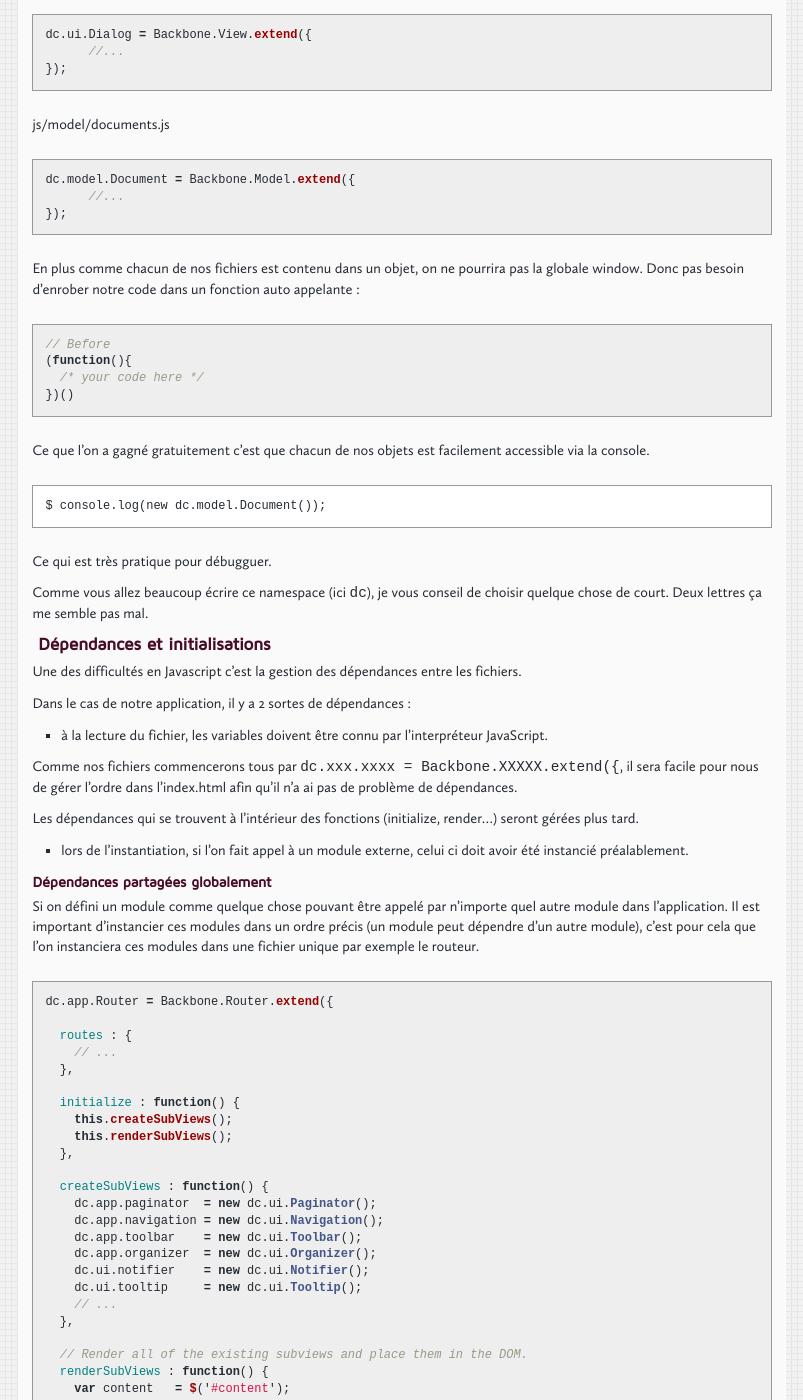
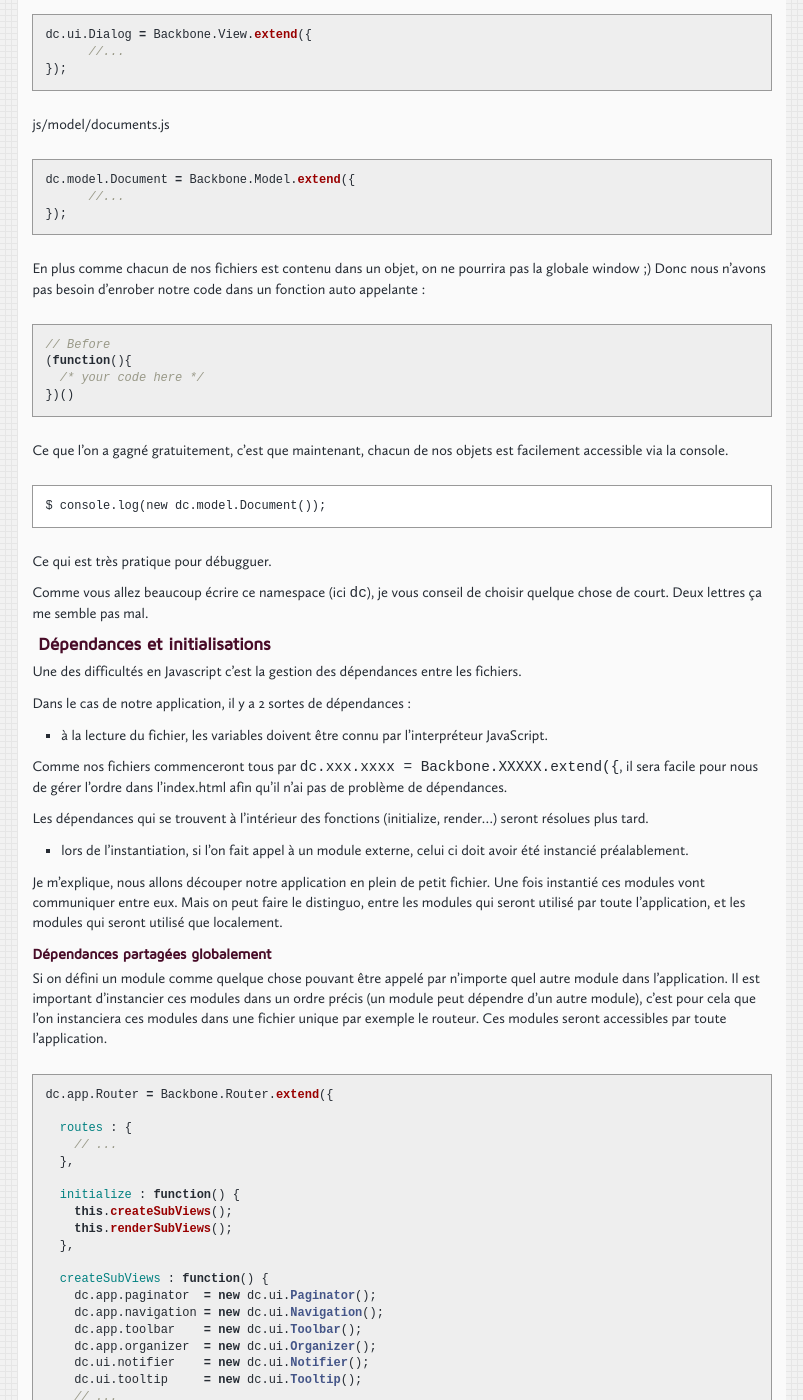
Before and after one commit to pullrequest/pullrequest.github.com, a Jekyll site: the page built from _posts/2012-02-25-backbone-tips-from-document-cloud.md, in a window 1280 px wide and 1400 px high, scrolled down 2714 px. Shown: the whole window, without its empty margins (132-935 px from the left). Built offline with Jekyll 4.4.1, drawn with Linux system fonts in a browser that asks for light colours; nearby versions of some CDN libraries; comment, search, counter and statistics services are not loaded; some of the changed text lies outside the part shown.

Commit message:
Update _posts/2012-02-25-backbone-tips-from-document-cloud.md

```diff
--- a/_posts/2012-02-25-backbone-tips-from-document-cloud.md
+++ b/_posts/2012-02-25-backbone-tips-from-document-cloud.md
@@ -6,8 +6,7 @@
 ---
 
 
-[Bakbone](http://documentcloud.github.com/backbone/) est un super projet car il embarque en très peu de ligne, un
-ensemble de bonne pratiques qui rendra votre code bien plus lisible et
+[Bakbone](http://documentcloud.github.com/backbone/) est un projet que j'aime beaucoup car il embarque en très peu de ligne, un ensemble de bonne pratiques qui rendra votre code bien plus lisible et
 compréhensible par les autres développeurs.
 
 Mais Backbone comme jQuery,
@@ -19,9 +18,9 @@
 
 Dans cet article je parlerais beaucoup de tout ça qui va autour de Backbone, mais finalement très peu du framework en tant que tel. Je vous laisse le soin de lire la [doc officiel](http://documentcloud.github.com/backbone/), ou même le [code commenté](http://documentcloud.github.com/backbone/docs/backbone.html) car celui ci est très claire.
 
-Ce qui m'importe le plus pour structurer un code c'est la simplicité et la facilité de compréhension. Je vais donc vous présenter une approche pragmatique et minimaliste qui vous permettra de mettre en place des projets fronts conséquent (comme celui [DocumentCloud](http://www.documentcloud.org/public/search/)).
+Ce qui m'a plu dans le l'utlisation faite de Backbone chez DocumentCloud, c'est la simplicité et la facilité de compréhension du code. Je vais donc vous présenter une approche pragmatique et minimaliste qui vous permettra de mettre en place des projets fronts conséquent (comme celui [ci](http://www.documentcloud.org/public/search/)).
 
-Je me détache des présentations du type [How to build large scale jQuery application](http://addyosmani.com/blog/large-scale-jquery/) qui je trouve bien pensé mais plus complexe à appliquer. Je trouve l'idée d'utiliser RequireJs et un PubSub intéressante, mais au final cela entraine une surcouche de complexité qui n'est pas nécessaire pour toute les applications.
+Cet article se détache des présentations du type [How to build large scale jQuery application](http://addyosmani.com/blog/large-scale-jquery/) qui je trouve bien pensé mais plus complexe à appliquer. Je trouve l'idée d'utiliser RequireJs et un PubSub intéressante, mais au final cela entraine une surcouche de complexité qui n'est pas nécessaire pour toute les applications.
 
 ### Structuration des fichiers
 
@@ -99,10 +98,10 @@
 })
 {% endhighlight %}
 
-Mantenant vous avez compris le principe des JST. Si ce n'est pas le cas,
-lisez cet article là <http://ricostacruz.com/backbone-patterns/#jst_templates>.
+Mantenant vous avez compris le principe des JST. Si jamais ce n'est pas le cas,
+lisez cet article là <http://ricostacruz.com/backbone-patterns/#jst_templates>, ou les liens ci dessous.
 
-Il existe de nombreuses solutions pour votre application, mais si vous souhaitez quelque chose qui fonctionne avec n'importe quel template (underscore template, jquery-tmpl, handlebars, des strings pures) jetez un oeil à ce projet <https://github.com/Filirom1/universal-jst> #auto-promotion :)
+Il existe de nombreuses solutions pour faire du JST dans votre application, mais, si vous souhaitez quelque chose qui fonctionne avec n'importe quel template (underscore template, jquery-tmpl, handlebars, des strings pures) jetez un oeil à ce projet <https://github.com/Filirom1/universal-jst> #auto-promotion :)
 
 Sinon regarder les projets ci dessous :
 
@@ -114,10 +113,10 @@
 
 ### Utilisation d'un Namespace
 
-Trouvez un nom court pour votre namespace, qui n'est pas un mot clé réservé. Par exemple, DocumentCloud à choisi d'utiliser ses initiales : `dc`
+Trouvez un nom court pour votre namespace qui n'est pas un mot clé réservé. Par exemple, DocumentCloud à choisi d'utiliser ses initiales : `dc`
 
-On définie le namespace au tout début de notre application, afin de
-pouvoir l'utiliser n'importe où dans la suite.
+On défini le namespace au tout début de notre application, afin de
+pouvoir l'utiliser n'importe où par la suite.
 
 application.js :
 
@@ -132,8 +131,7 @@
 {% endhighlight %}
 
 Comme nous allons découper notre application en plein de petits fichiers
-(je n'aime pas scroller), nous allons augmenter ce namespace à chaque
-fois:
+(je n'aime pas scroller), nous allons augmenter ce namespace dans chaque fichier:
 
 js/ui/workspace/panel.js:
 
@@ -160,8 +158,8 @@
 {% endhighlight %}
 
 
-En plus comme chacun de nos fichiers est contenu dans un objet, on ne pourrira pas la globale window.
-Donc pas besoin d'enrober notre code dans un fonction auto appelante :
+En plus comme chacun de nos fichiers est contenu dans un objet, on ne pourrira pas la globale window ;)
+Donc nous n'avons pas besoin d'enrober notre code dans un fonction auto appelante :
 
 {% highlight javascript %}
 // Before
@@ -170,7 +168,7 @@
 })()
 {% endhighlight %}
 
-Ce que l'on a gagné gratuitement c'est que chacun de nos objets est facilement accessible via la console.
+Ce que l'on a gagné gratuitement, c'est que maintenant, chacun de nos objets est facilement accessible via la console.
 
     $ console.log(new dc.model.Document());
 
@@ -187,16 +185,18 @@
 
 * à la lecture du fichier, les variables doivent être connu par l'interpréteur JavaScript.
 
-Comme nos fichiers commencerons tous par `dc.xxx.xxxx = Backbone.XXXXX.extend({`, il sera facile pour nous de gérer l'ordre dans l'index.html afin qu'il n'a ai pas de problème de dépendances.
+Comme nos fichiers commenceront tous par `dc.xxx.xxxx = Backbone.XXXXX.extend({`, il sera facile pour nous de gérer l'ordre dans l'index.html afin qu'il n'ai pas de problème de dépendances.
 
-Les dépendances qui se trouvent à l'intérieur des fonctions (initialize, render...) seront gérées plus tard.
+Les dépendances qui se trouvent à l'intérieur des fonctions (initialize, render...) seront résolues plus tard.
 
 
 * lors de l'instantiation, si l'on fait appel à un module externe, celui ci doit avoir été instancié préalablement.
 
+Je m'explique, nous allons découper notre application en plein de petit fichier. Une fois instantié ces modules vont communiquer entre eux. Mais on peut faire le distinguo, entre les modules qui seront utilisé par toute l'application, et les modules qui seront utilisé que localement.
+
 #### Dépendances partagées globalement
 
-Si on défini un module comme quelque chose pouvant être appelé par n'importe quel autre module dans l'application. Il est important d'instancier ces modules dans un ordre précis (un module peut dépendre d'un autre module), c'est pour cela que l'on instanciera ces modules dans une fichier unique par exemple le routeur.
+Si on défini un module comme quelque chose pouvant être appelé par n'importe quel autre module dans l'application. Il est important d'instancier ces modules dans un ordre précis (un module peut dépendre d'un autre module), c'est pour cela que l'on instanciera ces modules dans une fichier unique par exemple le routeur. Ces modules seront accessibles par toute l'application.
 
 {% highlight javascript %}
 dc.app.Router = Backbone.Router.extend({
```
Also changed, not shown: other parts of _posts/2012-02-25-backbone-tips-from-document-cloud.md (+5 -5 lines).
